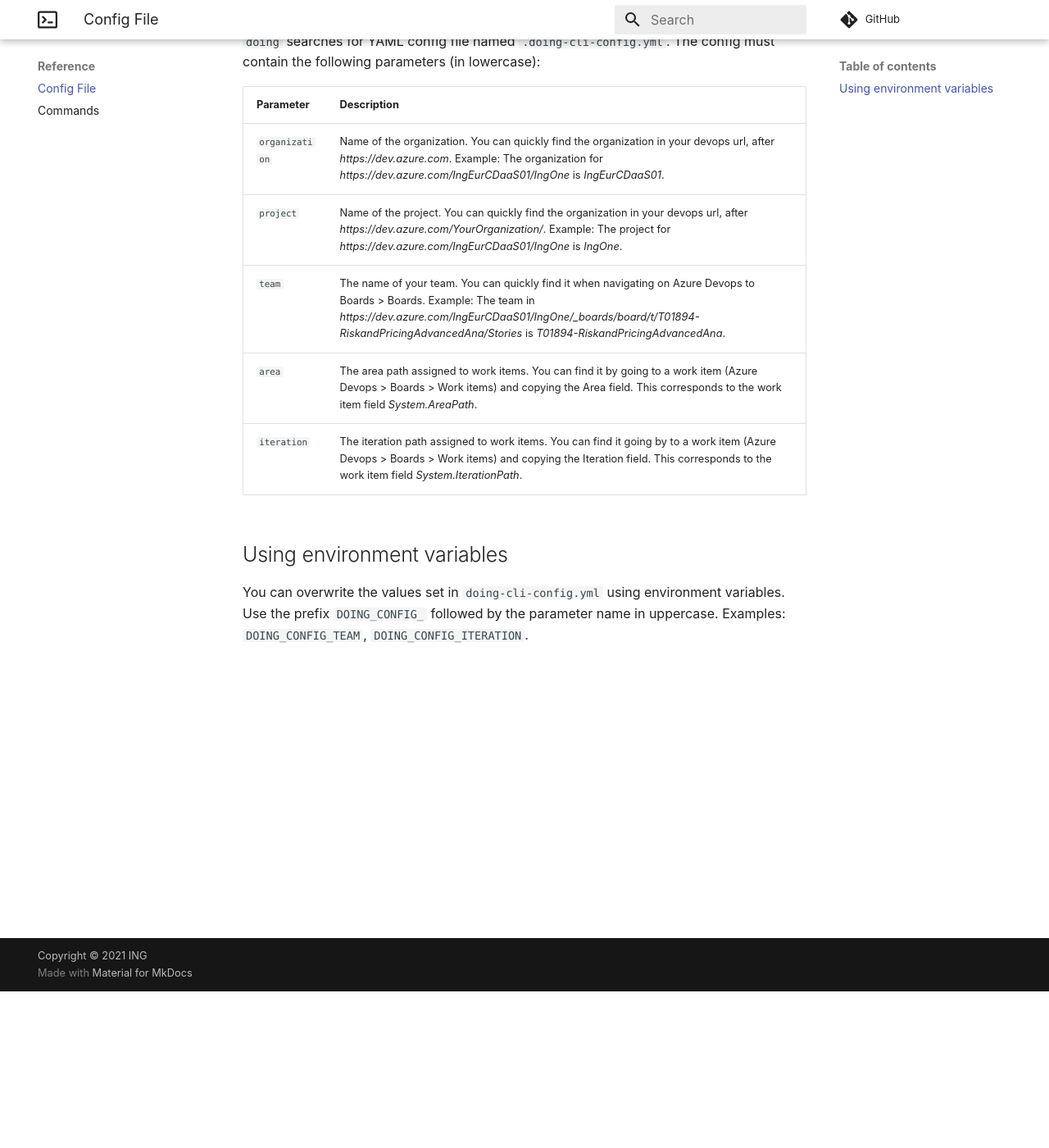
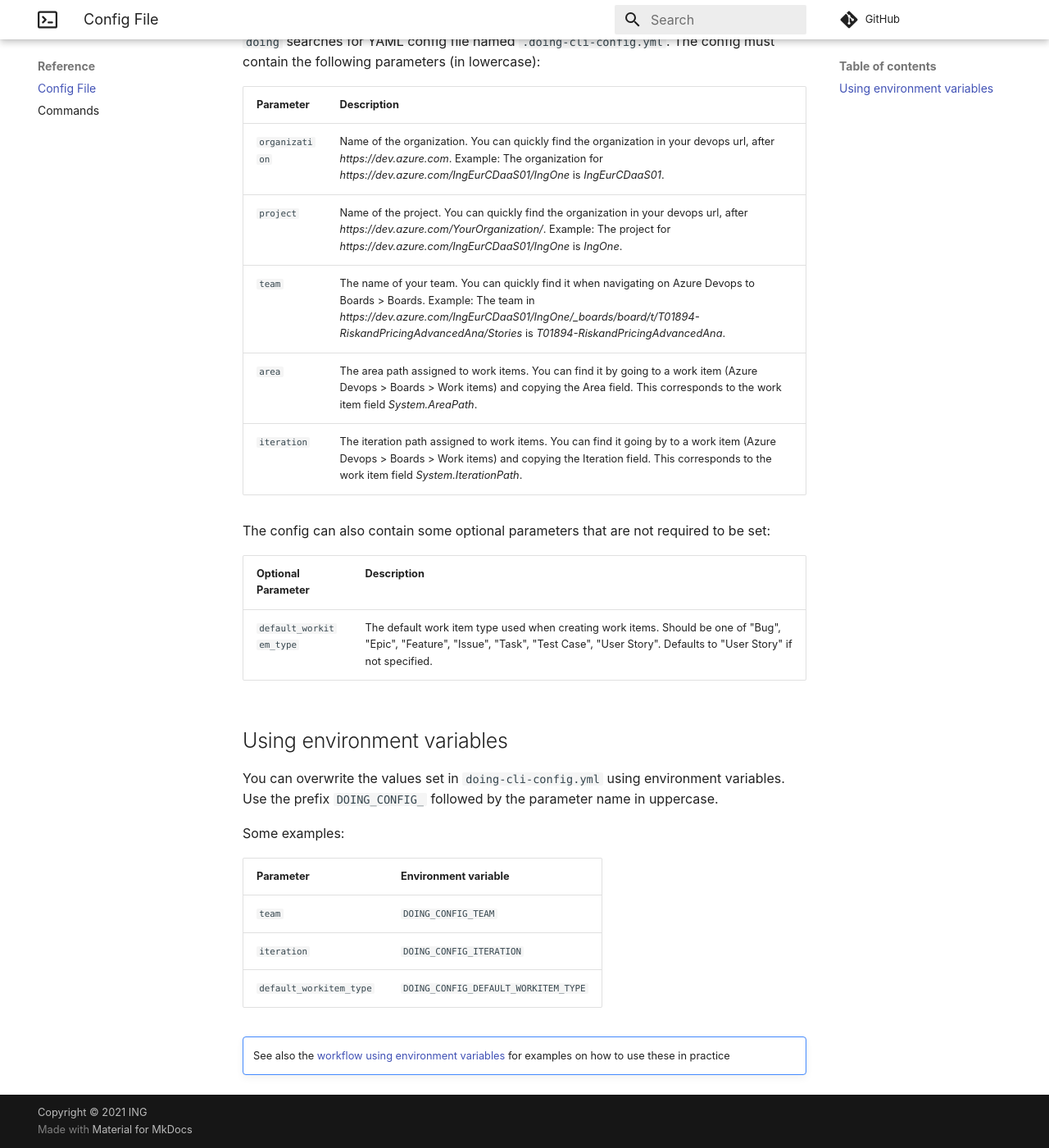
Before and after one commit to ing-bank/doing-cli, an MkDocs documentation site: the page built from docs/reference/config_file.md, in a window 1280 px wide and 1400 px high, scrolled down 191 px. Shown: the whole window at 82% size. Built offline with MkDocs 1.6.1 and Material for MkDocs 9.7.7, drawn with Linux system fonts in a browser that asks for light colours; comment, search, counter and statistics services are not loaded.

Commit message:
Add setting option parameters with envvars, add way to set default issue type

```diff
--- a/docs/reference/config_file.md
+++ b/docs/reference/config_file.md
@@ -10,7 +10,23 @@
 | `area`    | The area path assigned to work items. You can find it by going to a work item (Azure Devops > Boards > Work items) and copying the Area field. This corresponds to the work item field *System.AreaPath*. |
 | `iteration`    | The iteration path assigned to work items. You can find it going by to a work item (Azure Devops > Boards > Work items) and copying the Iteration field. This corresponds to the work item field *System.IterationPath*. |
 
+The config can also contain some optional parameters that are not required to be set:
+
+| Optional Parameter      | Description |
+| ----------------------- | ------------------------------------ |
+| `default_workitem_type` | The default work item type used when creating work items. Should be one of "Bug", "Epic", "Feature", "Issue", "Task", "Test Case", "User Story". Defaults to "User Story" if not specified.
+
 ## Using environment variables
 
 You can overwrite the values set in `doing-cli-config.yml` using environment variables. Use the prefix `DOING_CONFIG_` followed by the parameter name in uppercase.
-Examples: `DOING_CONFIG_TEAM`, `DOING_CONFIG_ITERATION`.
+
+Some examples:
+
+| Parameter      | Environment variable |
+| -------------- | -------------------- |
+| `team`         | `DOING_CONFIG_TEAM` |
+| `iteration`    | `DOING_CONFIG_ITERATION` |
+| `default_workitem_type`    | `DOING_CONFIG_DEFAULT_WORKITEM_TYPE` |
+
+!!! note ""
+    See also the [workflow using environment variables](../howto/workflow_envvars.md) for examples on how to use these in practice
--- a/mkdocs.yml
+++ b/mkdocs.yml
@@ -28,6 +28,8 @@
     - Workflow new issues: howto/workflow_new_item.md
     - Workflow existing issues: howto/workflow_existing_item.md
     - Workflow sprints: howto/workflow_sprints.md
+    - Workflows with envvars: howto/workflow_envvars.md
+    - Python scripting: howto/python_scripting.md
     - Connection problems: howto/connection_problems.md
   - Reference:
     - Config File: reference/config_file.md
```
Also changed, not shown: docs/howto/python_scripting.md (added, +13 -0 lines), docs/howto/workflow_advanced.md (deleted, +0 -26 lines), docs/howto/workflow_envvars.md (added, +74 -0 lines), docs/howto/workflow_new_item.md (+2 -0 lines), 5 other files.
